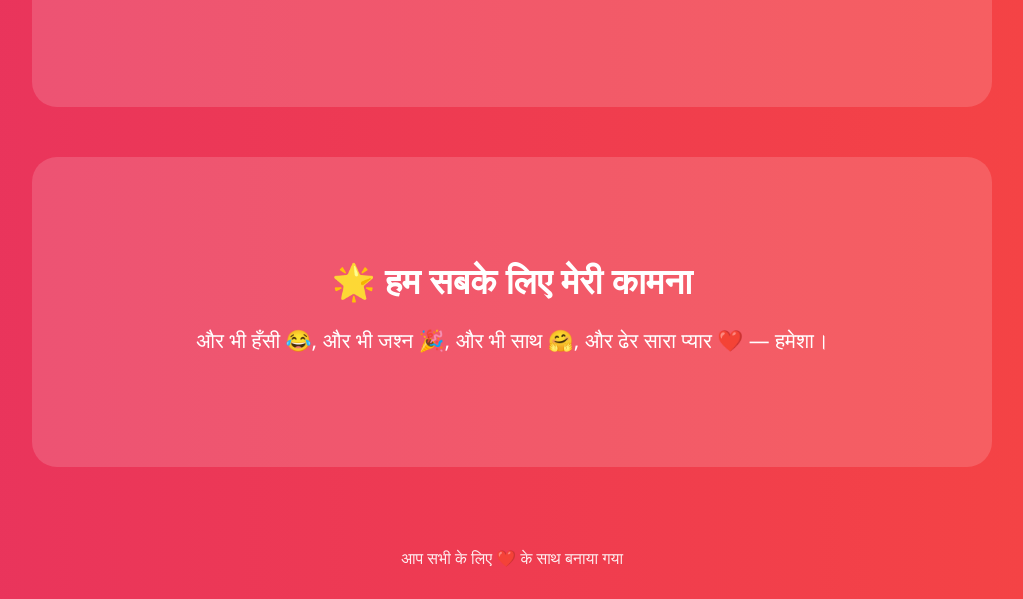
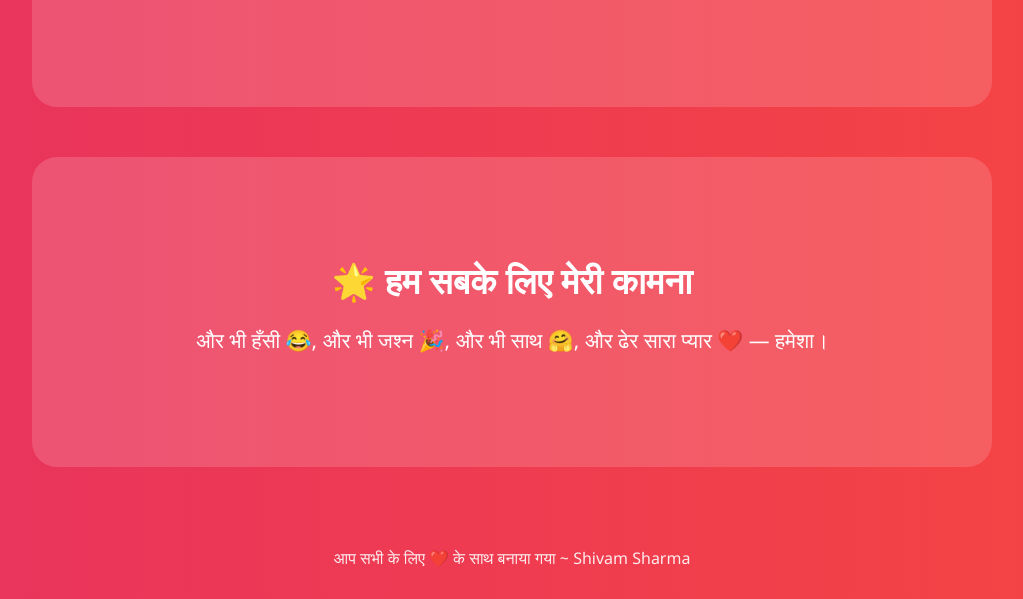
Before and after one commit to shivamsharma7400/HAPPY-NEW-YEAR-2026, a plain HTML site: page index.html in a window 1280 px wide. Shown: the part 801-1400 px from the top of the page, without its empty margins (128-1151 px from the left). Drawn offline with Linux system fonts and the light colour scheme.

Commit message:
Update index.html

```diff
--- a/index.html
+++ b/index.html
@@ -177,6 +177,7 @@
 
   <footer>
     आप सभी के लिए ❤️ के साथ बनाया गया
+    ~ Shivam Sharma
   </footer>
 
   <script>
```
